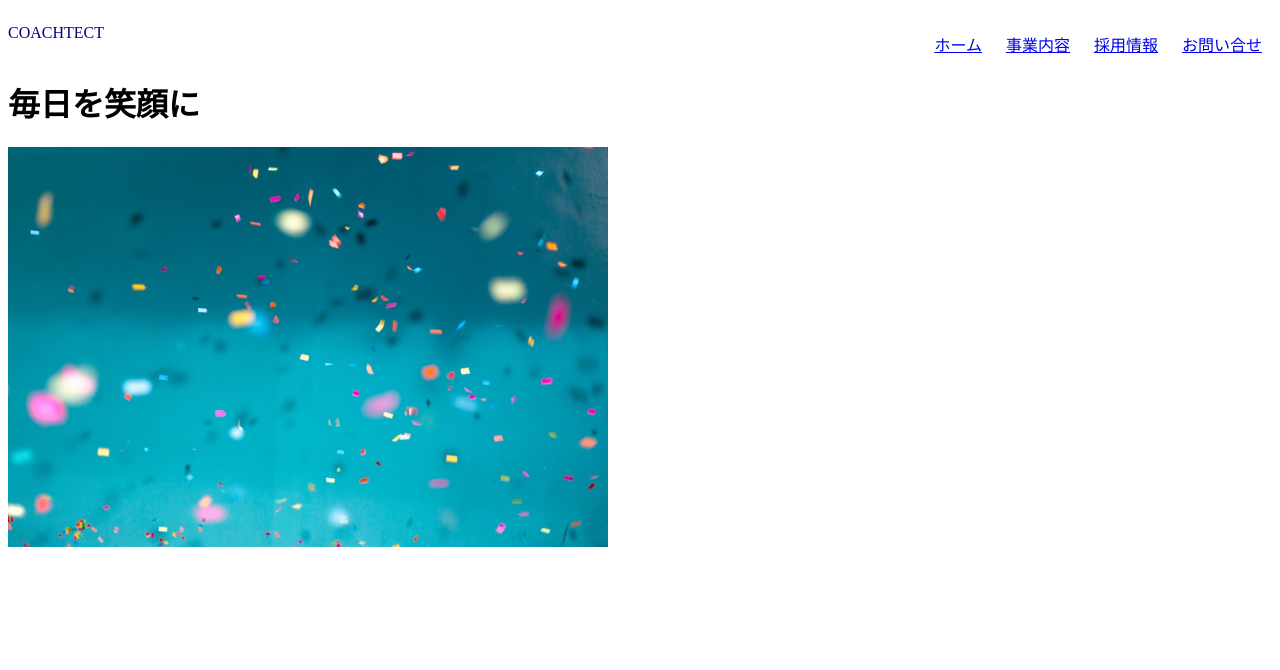
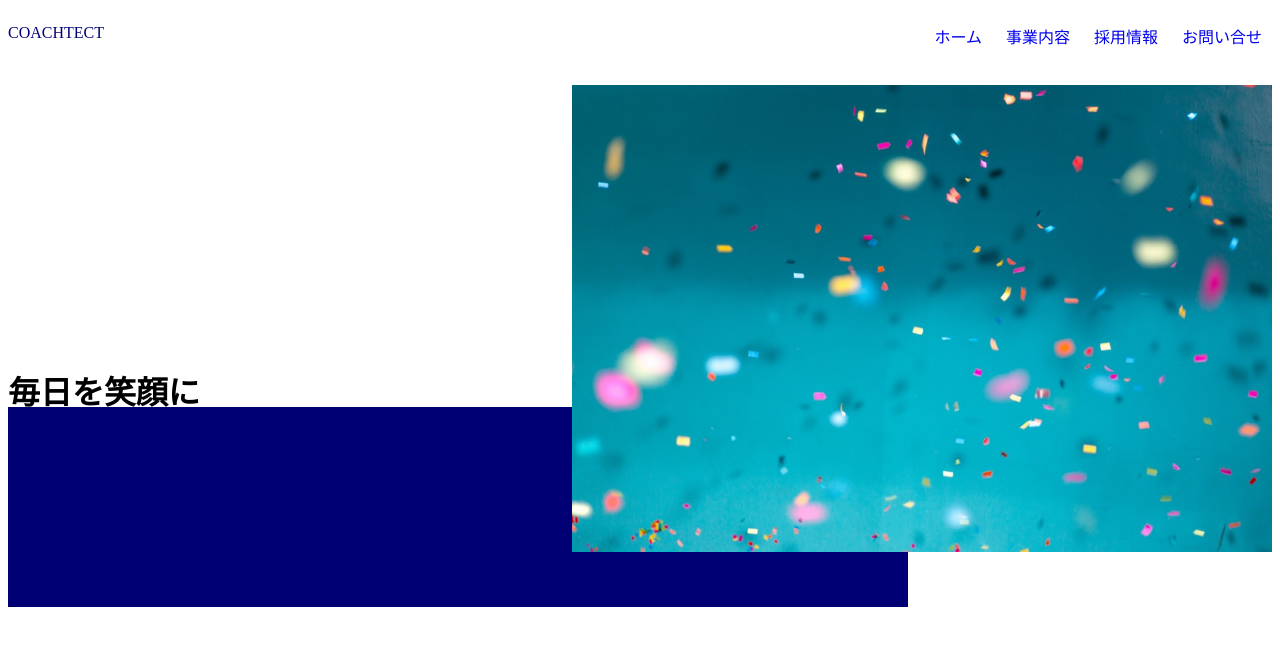
Before and after one commit to yanagimuneyoshi/20230307_coachtech_css, a plain HTML site: page index.html in a window 1280 px wide. Drawn offline with Linux system fonts and the light colour scheme.

Commit message:
任意のメッセージ

```diff
--- a/index.html
+++ b/index.html
@@ -11,21 +11,24 @@
 <header>
     <div class="header">
       <p>COACHTECT</p>
-      　<nav>
-        　<ul>
-          　<li><a href=”#”>ホーム</a></li>
+        <nav>
+          <ul>
+            <li><a href=”#”>ホーム</a></li>
             <li><a href=”#”>事業内容</a></li>
             <li><a href=”#”>採用情報</a></li>
             <li><a href=”#”>お問い合せ</a></li>
-        　</ul>
+          </ul>
       </nav>
     </div>
 </header>
 
-<main div>
-  <archine div>
+<main >
+  <archine >
+    <div class="imgbox">
+      <img src="firstview.jpeg" alt="代替テキスト">
+
+    </div>
     <h1>毎日を笑顔に</h1>
-
-    <img src="firstview.jpeg" alt="代替テキスト" width="600" height="400">
+    <section> 　　　　　　</section>
   </archine>
 </main>
--- a/style.css
+++ b/style.css
@@ -1,7 +1,7 @@
 
 
 header div p {
-    color: #00008B;
+    color: #000074;
 }
 header div nav {
   text-align: right;
@@ -9,16 +9,21 @@ header div nav {
 }
 
 header div nav ul {
-  margin: 0;
+  margin: 10;
   padding: 0;
 }
 
 header div nav ul li {
+  text-decoration-line:  none;
   list-style: none;
-  display: inline-block;
+  display: inline;
   width: auto;
   margin: 0 10px;
 }
+header div nav ul li a {
+  text-decoration: none;
+}
+
 
 .header {
   display: flex;
@@ -26,19 +31,34 @@ header div nav ul li {
 }
 
 
-.archine img  {
-  text-align: right;
+.imgbox {
+  position: relative;
+}
+
+img {
+  width: 100%;
+  height: auto;
+  max-width: 700px;
+  display: block;
+  position: absolute;
+  right: 0px;
+}
 
 
-.archine img src {
-  margin: 0 0 5 ;
-  display: block;
-  width: 0%;
+h1 {
+
+  position: relative;
+  top: 282px;
+  left: 0px;
+  width: 200px;
+  height: 300px;
+  left: 0px;
 }
 
-.archine img {
-  position: absolute;
-  top: 0%;
-  left: 0%;
-  font-size: 0px;
+section {
+  margin:0px 0px 0px 0px;
+  width: 900px;
+  height: 200px;
+  left:  0px;
+  background-color: #000074;
 }
```
